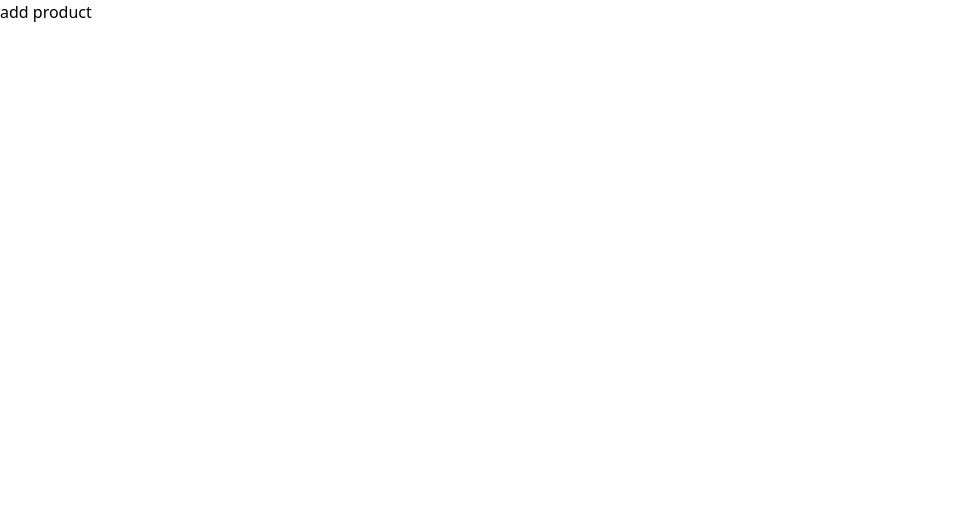
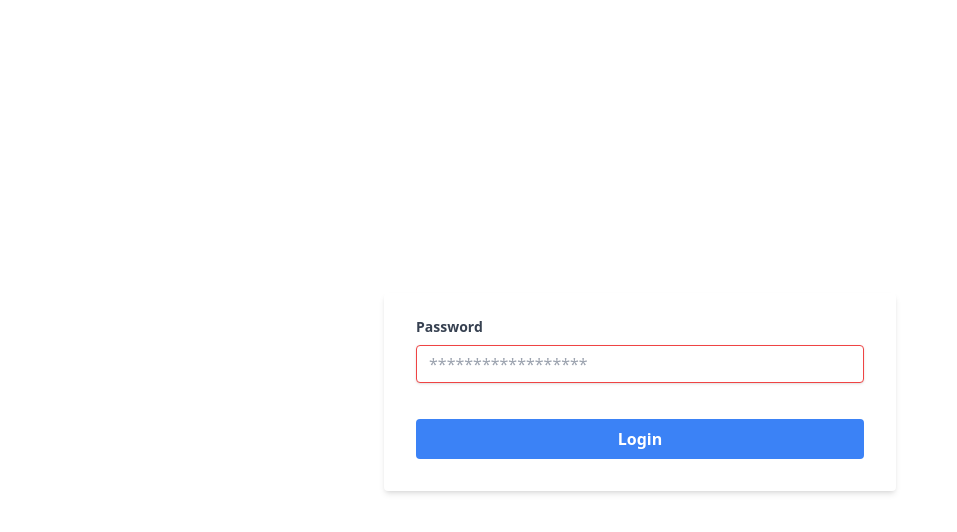
Before and after one commit to BMAWebDev/Supabase-Tailwind-React-ECommerce, a React (Vite) app: page /add-product in a window 1280 px wide. Shown: the top 532 px of the page, without its empty margins (0-957 px from the left). Built offline with nearby package versions, Linux system fonts and the light colour scheme; no server answers.

Commit message:
add tailwind UI for login and add product page

```diff
--- a/src/views/AddProduct.tsx
+++ b/src/views/AddProduct.tsx
@@ -1,5 +1,140 @@
+import db from "@lib/db";
+import { useState } from "react";
+
+interface AddProductData {
+  product_name: string;
+  product_stock_qty: number;
+  product_price: number;
+  product_description?: string;
+}
+
 const AddProduct = () => {
-  return <div>add product</div>;
+  const [isLoggedIn, setIsLoggedIn] = useState<boolean>(
+    JSON.parse(sessionStorage.getItem("loggedIn") || "false")
+  );
+
+  const [name, setName] = useState("");
+  const [stockQty, setStockQty] = useState(0);
+  const [price, setPrice] = useState(0);
+  const [description, setDescription] = useState("");
+  const [password, setPassword] = useState("");
+
+  const addProduct = async (data: AddProductData) => {
+    const { product_name, product_price, product_stock_qty, product_description } = data;
+
+    await db
+      .from("products")
+      .insert({ product_name, product_stock_qty, product_price, product_description });
+  };
+
+  const handleLogin = () => {
+    if (password !== import.meta.env.VITE_ENV_APP_AUTH_PASS) {
+      alert("wrong pass!");
+      return;
+    }
+
+    setIsLoggedIn(true);
+    sessionStorage.setItem("loggedIn", "true");
+  };
+
+  return (
+    <div className="w-full m-auto flex h-screen justify-center items-center max-w-lg">
+      <form className="bg-white shadow-md rounded px-8 pt-6 pb-8 mb-4 flex-1">
+        {!isLoggedIn ? (
+          <div className="mb-6">
+            <label className="flex text-gray-700 text-sm font-bold mb-2 gap-1" htmlFor="password">
+              Password
+            </label>
+
+            <input
+              className="shadow appearance-none border border-red-500 rounded w-full py-2 px-3 text-gray-700 mb-3 leading-tight focus:outline-none focus:shadow-outline"
+              id="password"
+              type="password"
+              placeholder="******************"
+              onChange={(e) => setPassword(e.target.value)}
+            />
+          </div>
+        ) : (
+          <>
+            <div className="mb-4">
+              <label className="flex text-gray-700 text-sm font-bold mb-2 gap-1" htmlFor="username">
+                Name
+                <span className="text-red-500 text-xs italic">*</span>
+              </label>
+
+              <input
+                className="shadow appearance-none border rounded w-full py-2 px-3 text-gray-700 leading-tight focus:outline-none focus:shadow-outline"
+                id="name"
+                type="text"
+                placeholder="Product's name"
+                onChange={(e) => setName(e.target.value)}
+              />
+            </div>
+
+            <div className="mb-4">
+              <label className="flex text-gray-700 text-sm font-bold mb-2 gap-1" htmlFor="username">
+                Description?
+              </label>
+
+              <textarea
+                className="shadow appearance-none border rounded w-full py-2 px-3 text-gray-700 leading-tight focus:outline-none focus:shadow-outline"
+                id="description"
+                rows={4}
+                placeholder="Product's description (optional)"
+                onChange={(e) => setDescription(e.target.value)}
+              />
+            </div>
+
+            <div className="mb-4">
+              <label className="flex text-gray-700 text-sm font-bold mb-2 gap-1" htmlFor="username">
+                Price
+                <span className="text-red-500 text-xs italic">*</span>
+              </label>
+
+              <input
+                className="shadow appearance-none border rounded w-full py-2 px-3 text-gray-700 leading-tight focus:outline-none focus:shadow-outline"
+                id="price"
+                type="number"
+                placeholder="Product's price"
+                onChange={(e) => setPrice(parseFloat(e.target.value))}
+              />
+            </div>
+
+            <div className="mb-4">
+              <label className="text-gray-700 text-sm font-bold mb-2 gap-1 flex" htmlFor="username">
+                Stock Qty
+                <span className="text-red-500 text-xs italic">*</span>
+              </label>
+
+              <input
+                className="shadow appearance-none border rounded w-full py-2 px-3 text-gray-700 leading-tight focus:outline-none focus:shadow-outline"
+                id="stock_qty"
+                type="number"
+                placeholder="Product's stock qty"
+                onChange={(e) => setStockQty(parseFloat(e.target.value))}
+              />
+            </div>
+          </>
+        )}
+
+        <button
+          className="bg-blue-500 hover:bg-blue-700 text-white font-bold py-2 px-4 rounded focus:outline-none focus:shadow-outline w-full"
+          type="button"
+          onClick={() =>
+            isLoggedIn
+              ? addProduct({
+                  product_name: name,
+                  product_price: price,
+                  product_stock_qty: stockQty,
+                  product_description: description,
+                })
+              : handleLogin()
+          }>
+          {isLoggedIn ? "Add product" : "Login"}
+        </button>
+      </form>
+    </div>
+  );
 };
 
 export default AddProduct;
--- a/tsconfig.app.json
+++ b/tsconfig.app.json
@@ -24,6 +24,7 @@
     "paths": {
       "@styles/*": ["./styles/*"],
       "@views/*": ["./views/*"],
+      "@lib/*": ["./lib/*"],
     }
   },
   "include": ["src"]
```
